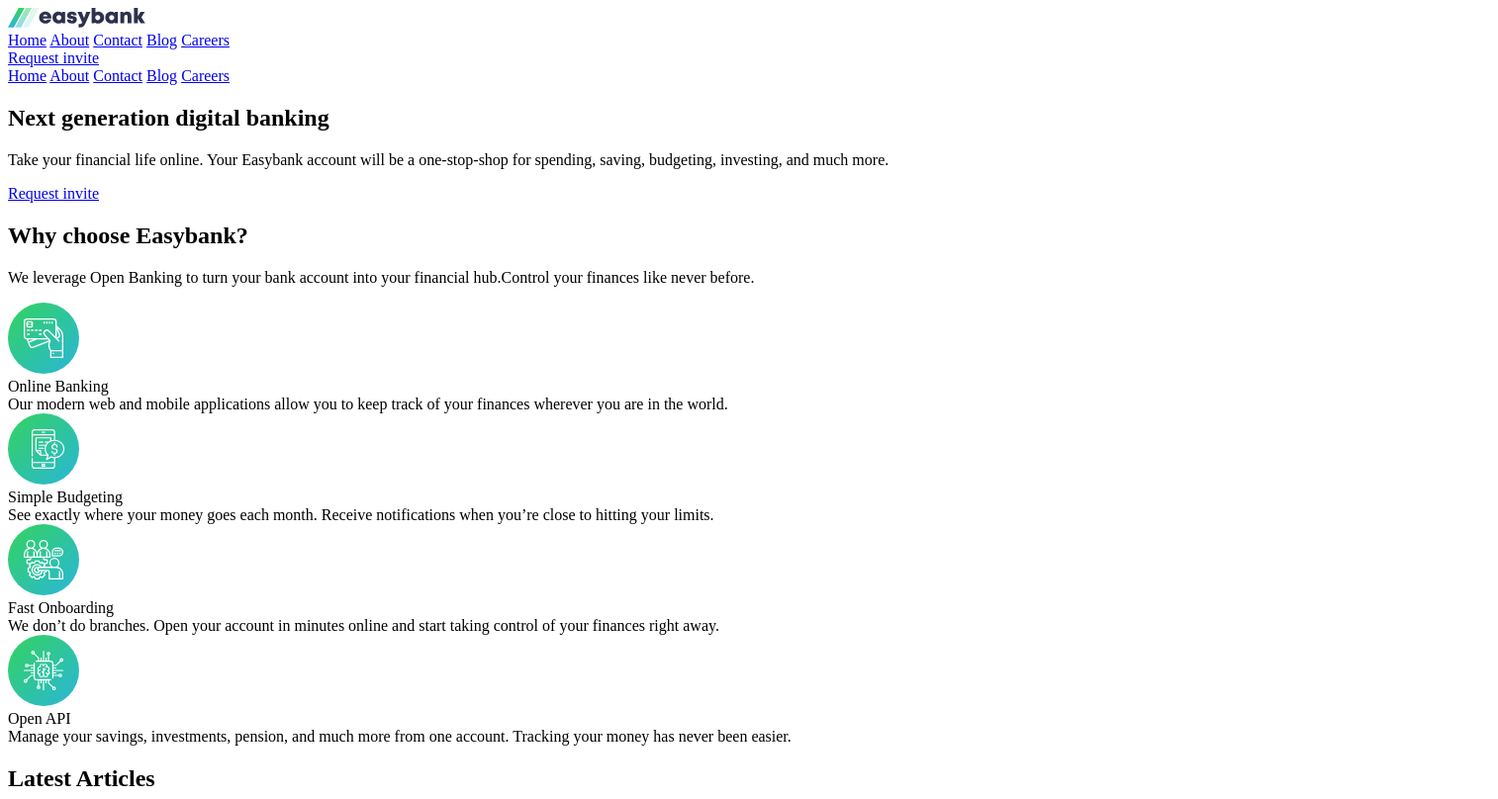
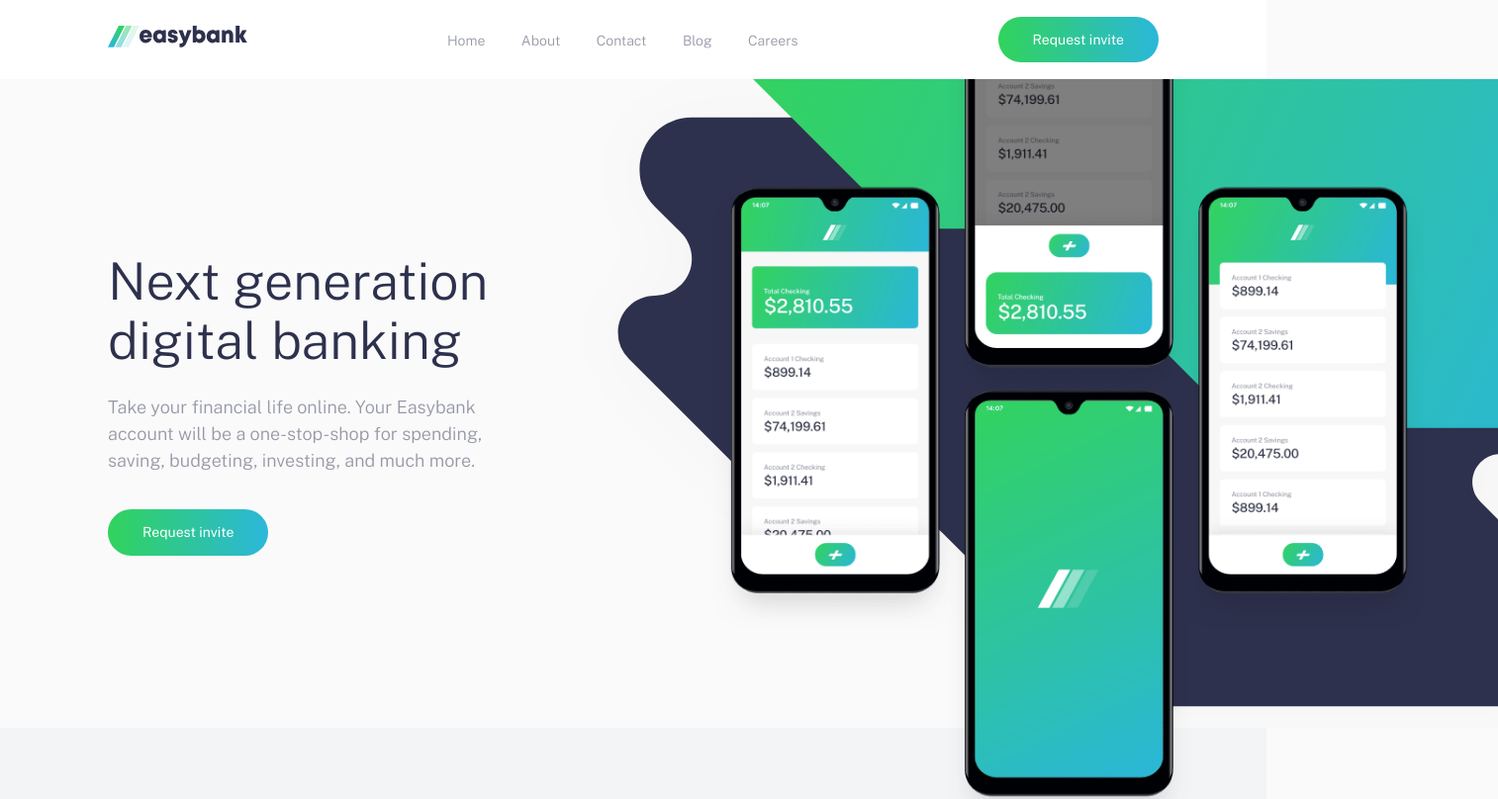
Before and after one commit to solguatelli/easybank, a plain HTML site: page index.html in a window 1280 px wide. Shown: the top 808 px of the page at 99% size, 1514 px wide, since content can reach past the window. Drawn offline with nearby package versions, Linux system fonts and the light colour scheme; the site is published under a folder, as on GitHub Pages, so addresses that start at the root find nothing.

Commit message:
Fix images bug

```diff
--- a/css/style.css
+++ b/css/style.css
@@ -407,7 +407,7 @@ button:hover,
 
 .hero__image {
   position: relative;
-  background-image: url("/images/bg-intro-mobile.svg");
+  background-image: url("../images/bg-intro-mobile.svg");
   background-size: cover;
   background-repeat: no-repeat;
   background-position: center center;
@@ -439,7 +439,7 @@ button:hover,
     content: "";
     position: absolute;
     height: 100%;
-    background-image: url("/images/bg-intro-desktop.svg");
+    background-image: url("../images/bg-intro-desktop.svg");
     background-size: 93%;
     background-repeat: no-repeat;
     background-position: center bottom;
@@ -454,7 +454,7 @@ button:hover,
   position: absolute;
   width: 100%;
   height: 100%;
-  background-image: url("/images/image-mockups.png");
+  background-image: url("../images/image-mockups.png");
   background-size: 92%;
   background-repeat: no-repeat;
   background-position: center bottom;
--- a/index.html
+++ b/index.html
@@ -15,7 +15,7 @@
       href="https://fonts.googleapis.com/css2?family=Public+Sans:ital,wght@0,200;0,300;0,400&display=swap"
       rel="stylesheet"
     />
-    <link rel="stylesheet" href="/css/style.css" />
+    <link rel="stylesheet" href="css/style.css">
     <title>Frontend Mentor | Easybank landing page</title>
 
     <style>
```
